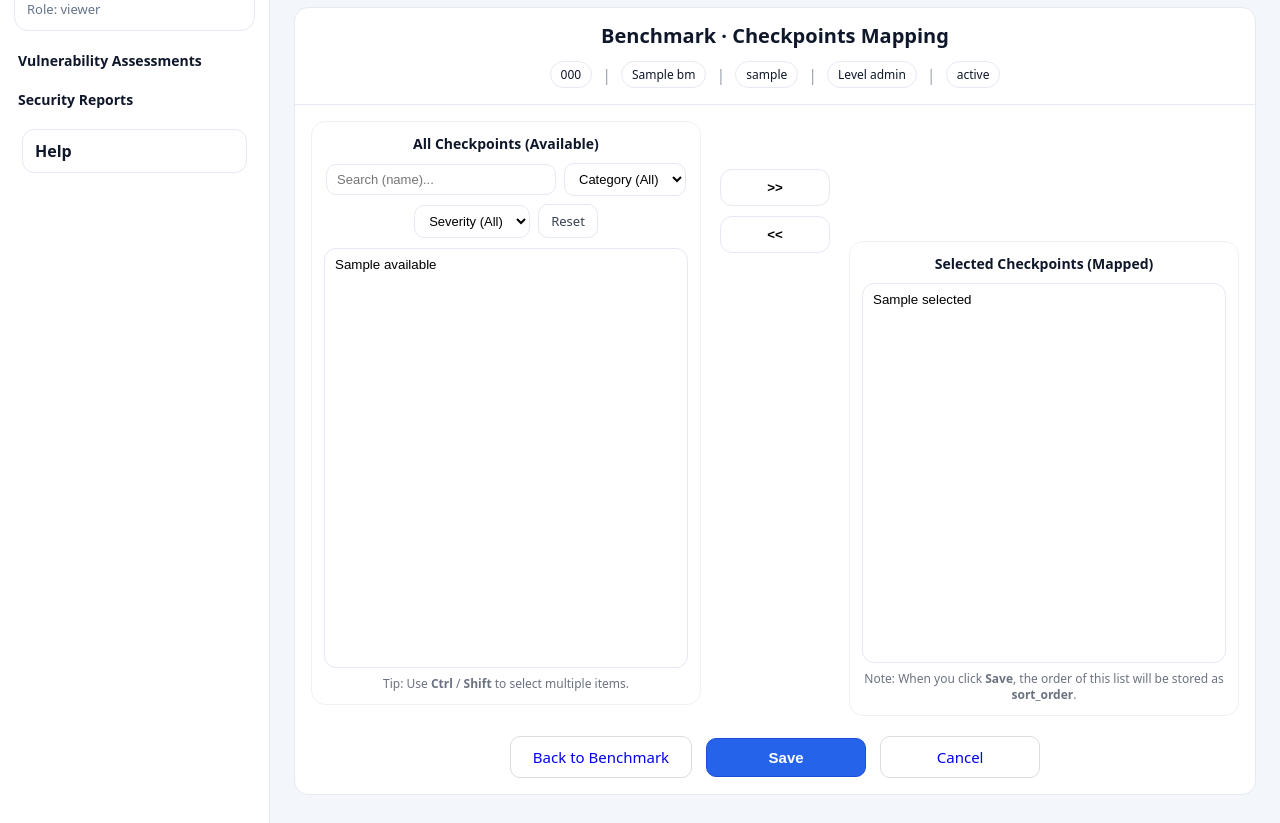
After one commit to yusufanilakduygu/DBVULSCAN, a Flask app: template templates/benchmarks/checkpoints_map.html in a window 1280 px wide. The commit adds this page. Shown: the part 78-901 px from the top of the page. Run offline with Flask 3, Linux system fonts and the light colour scheme; the template is opened without the code that fills it: most values are stand-ins (such as "Sample title", 1, 10 or a date in 2020).

Commit message:
29-12-2025 Benchmark Chekpoint  ekleme

```diff
--- /dev/null
+++ b/templates/benchmarks/checkpoints_map.html
@@ -0,0 +1,320 @@
+{% extends "layout.html" %}
+{% block title %}Benchmark Checkpoints · DB Vulnerability Scan{% endblock %}
+
+{% block content %}
+<style>
+  /* Namespace everything to avoid colliding with layout.html classes */
+  .bcm-wrap{
+    background:#fff;
+    border:1px solid #e5e9f2;
+    border-radius:14px;
+    max-width:1150px;
+    margin:auto;
+    width:100%;
+
+    display:flex;
+    flex-direction:column;
+  }
+
+  .bcm-header{
+    width:100%;
+    padding:14px 16px;
+    border-bottom:1px solid #e5e9f2;
+    text-align:center;
+  }
+
+  .bcm-title{
+    font-weight:900;
+    font-size:20px;
+    margin:0 0 10px 0;
+  }
+
+  /* Benchmark info line: NEVER WRAPS */
+  .bcm-info-line{
+    display:flex;
+    justify-content:center;
+    align-items:center;
+    gap:10px;
+    flex-wrap:nowrap;
+    white-space:nowrap;
+    overflow-x:auto;
+    -webkit-overflow-scrolling:touch;
+    padding:2px 4px;
+  }
+
+  .bcm-chip{
+    display:inline-block;
+    padding:4px 10px;
+    border:1px solid #e5e9f2;
+    border-radius:999px;
+    background:#fff;
+    font-size:12px;
+  }
+  .bcm-sep{color:#9ca3af;}
+
+  .bcm-content{
+    width:100%;
+    padding:16px;
+  }
+
+  .bcm-grid{
+    display:grid;
+    grid-template-columns:1fr 120px 1fr;
+    gap:14px;
+    align-items:start;
+  }
+
+  .bcm-panel{
+    border:1px solid #eef2f7;
+    border-radius:14px;
+    padding:12px;
+    background:#fff;
+  }
+
+  /* Align Selected panel vertically with Available panel */
+  .bcm-panel-selected{
+    margin-top: 120px;
+  }
+
+  .bcm-panel h4{
+    margin:0 0 10px 0;
+    font-weight:900;
+    font-size:14px;
+    text-align:center;
+  }
+
+  .bcm-filters{
+    display:flex;
+    gap:8px;
+    align-items:center;
+    flex-wrap:wrap;
+    margin-bottom:10px;
+    justify-content:center;
+  }
+
+  .bcm-filters input,
+  .bcm-filters select{
+    border:1px solid #e5e9f2;
+    border-radius:10px;
+    padding:7px 10px;
+    font-size:13px;
+    background:#fff;
+  }
+
+  .bcm-filters input{width:230px;}
+
+  .bcm-link{
+    border:1px solid #e5e9f2;
+    border-radius:10px;
+    padding:7px 12px;
+    font-size:13px;
+    background:#fff;
+    cursor:pointer;
+    text-decoration:none;
+    color:#374151;
+  }
+  .bcm-link:hover{background:#f8fafc;}
+
+  /* LEFT list height (Available) - change here if you want LEFT shorter/taller */
+  .bcm-dual{
+    width:100%;
+    min-height:420px;
+    border:1px solid #e5e9f2;
+    border-radius:12px;
+    padding:8px;
+    background:#fff;
+  }
+
+  /* RIGHT list height (Selected) - change ONLY this to adjust right panel */
+  .bcm-dual-selected{
+    min-height:380px; /* <-- change this value for RIGHT list height */
+  }
+
+  .bcm-mid{
+    display:flex;
+    flex-direction:column;
+    gap:10px;
+    justify-content:center;
+    align-items:center;
+    padding-top:48px;
+  }
+
+  .bcm-move{
+    width:110px;
+    padding:10px 0;
+    border-radius:12px;
+    border:1px solid #e5e9f2;
+    background:#fff;
+    cursor:pointer;
+    font-weight:800;
+  }
+  .bcm-move:hover{background:#f8fafc;}
+
+  .bcm-hint{
+    color:#6b7280;
+    font-size:12px;
+    margin-top:8px;
+    text-align:center;
+    line-height:1.35;
+  }
+
+  .bcm-footer{
+    display:flex;
+    justify-content:center;
+    align-items:center;
+    gap:14px;
+    margin-top:20px;
+  }
+
+  .bcm-btn{
+    padding:10px 22px;
+    border-radius:10px;
+    border:1px solid #dcdcdc;
+    background:#fff;
+    cursor:pointer;
+    font-size:15px;
+    text-decoration:none;
+    text-align:center;
+    min-width:160px;
+  }
+
+  .bcm-primary{
+    background:#2563eb;
+    color:white;
+    border-color:#1d4ed8;
+    font-weight:800;
+  }
+  .bcm-primary:hover{background:#1d4ed8;}
+
+  @media (max-width:980px){
+    .bcm-grid{grid-template-columns:1fr;}
+    .bcm-mid{flex-direction:row;padding-top:0;}
+    .bcm-dual{min-height:260px;}
+    .bcm-dual-selected{min-height:260px;} /* mobile: keep consistent */
+    .bcm-footer{flex-wrap:wrap;}
+    .bcm-panel-selected{ margin-top: 0; } /* mobile: no offset */
+  }
+</style>
+
+<div class="bcm-wrap">
+
+  <!-- TOP: title + benchmark info -->
+  <div class="bcm-header">
+    <div class="bcm-title">Benchmark · Checkpoints Mapping</div>
+
+    <div class="bcm-info-line">
+      <span class="bcm-chip">{{ bm.code }}</span>
+      <span class="bcm-sep">|</span>
+      <span class="bcm-chip">{{ bm.name }}</span>
+      <span class="bcm-sep">|</span>
+      <span class="bcm-chip">{{ (bm.db_type or '')|lower }}</span>
+      <span class="bcm-sep">|</span>
+      <span class="bcm-chip">Level {{ bm.level }}</span>
+      <span class="bcm-sep">|</span>
+      <span class="bcm-chip">{{ bm.status }}</span>
+    </div>
+  </div>
+
+  <!-- BELOW: selection UI -->
+  <div class="bcm-content">
+
+    <!-- filter form -->
+    <form id="filterForm" method="get"
+          action="{{ url_for('benchmarks.edit_benchmark_checkpoints', benchmark_id=bm.benchmark_id) }}"></form>
+
+    <!-- save form -->
+    <form id="saveForm" method="post">
+
+      <div class="bcm-grid">
+
+        <!-- AVAILABLE -->
+        <div class="bcm-panel">
+          <h4>All Checkpoints (Available)</h4>
+
+          <div class="bcm-filters">
+            <input form="filterForm"
+                   type="text"
+                   name="q"
+                   placeholder="Search (name)..."
+                   value="{{ search or '' }}">
+
+            <select form="filterForm" name="category"
+                    onchange="document.getElementById('filterForm').submit()">
+              <option value="">Category (All)</option>
+              {% for cat in ['AUTH','PRIV','CONFIG','PATCH','AUDIT','ENCRYPT','ACCOUNT','OTHER'] %}
+                <option value="{{ cat }}" {% if f_category==cat %}selected{% endif %}>{{ cat }}</option>
+              {% endfor %}
+            </select>
+
+            <select form="filterForm" name="severity"
+                    onchange="document.getElementById('filterForm').submit()">
+              <option value="">Severity (All)</option>
+              {% for sev in ['info','caution','minor','major','critical'] %}
+                <option value="{{ sev }}" {% if f_severity==sev %}selected{% endif %}>{{ sev }}</option>
+              {% endfor %}
+            </select>
+
+            <a class="bcm-link"
+               href="{{ url_for('benchmarks.edit_benchmark_checkpoints',
+                                benchmark_id=bm.benchmark_id, reset=1) }}">Reset</a>
+          </div>
+
+          <select id="available" class="bcm-dual" multiple>
+            {% for c in available %}
+              <option value="{{ c.Id }}">{{ c.Name }}</option>
+            {% endfor %}
+          </select>
+
+          <div class="bcm-hint">Tip: Use <b>Ctrl</b> / <b>Shift</b> to select multiple items.</div>
+        </div>
+
+        <!-- MOVE -->
+        <div class="bcm-mid">
+          <button type="button" class="bcm-move" onclick="moveSelected('available','selected')">&gt;&gt;</button>
+          <button type="button" class="bcm-move" onclick="moveSelected('selected','available')">&lt;&lt;</button>
+        </div>
+
+        <!-- SELECTED -->
+        <div class="bcm-panel bcm-panel-selected">
+          <h4>Selected Checkpoints (Mapped)</h4>
+
+          <select id="selected" name="selected_ids" class="bcm-dual bcm-dual-selected" multiple>
+            {% for c in selected %}
+              <option value="{{ c.Id }}">{{ c.Name }}</option>
+            {% endfor %}
+          </select>
+
+          <div class="bcm-hint">
+            Note: When you click <b>Save</b>, the order of this list will be stored as <b>sort_order</b>.
+          </div>
+        </div>
+
+      </div>
+
+      <div class="bcm-footer">
+        <a class="bcm-btn" href="{{ url_for('benchmarks.edit_benchmark', benchmark_id=bm.benchmark_id) }}">Back to Benchmark</a>
+        <button type="submit" class="bcm-btn bcm-primary">Save</button>
+        <a class="bcm-btn" href="{{ url_for('benchmarks.edit_benchmark', benchmark_id=bm.benchmark_id) }}">Cancel</a>
+      </div>
+
+    </form>
+  </div>
+</div>
+
+<script>
+  function moveSelected(fromId, toId){
+    const from = document.getElementById(fromId);
+    const to = document.getElementById(toId);
+    const moving = Array.from(from.options).filter(o => o.selected);
+    moving.forEach(opt => {
+      opt.selected = false;
+      to.add(opt);
+    });
+  }
+
+  document.getElementById('saveForm').addEventListener('submit', function(){
+    Array.from(document.getElementById('selected').options)
+         .forEach(o => o.selected = true);
+  });
+</script>
+{% endblock %}
--- a/templates/benchmarks/form.html
+++ b/templates/benchmarks/form.html
@@ -79,7 +79,7 @@ textarea{min-height:90px;}
 
     {% if not is_new %}
       <div style="margin-top:18px; display:flex; justify-content:center;">
-        <a href="{{ url_for('benchmarks.add_checkpoints_placeholder', benchmark_id=bm.benchmark_id) }}" class="btn-std">Add Checkpoints</a>
+        <a href="{{ url_for('benchmarks.edit_benchmark_checkpoints', benchmark_id=bm.benchmark_id) }}" class="btn-std">Add Checkpoints</a>
       </div>
     {% endif %}
 
--- a/templates/benchmarks/list.html
+++ b/templates/benchmarks/list.html
@@ -112,7 +112,7 @@
           <td><span class="badge">{{ b.status }}</span></td>
           <td><span class="badge">{{ b.updated_at }}</span></td>
           <td class="actions">
-            <a href="{{ url_for('benchmarks.add_checkpoints_placeholder', benchmark_id=b.benchmark_id) }}">Add Checkpoints</a>
+            <a href="{{ url_for('benchmarks.edit_benchmark_checkpoints', benchmark_id=b.benchmark_id) }}">Add Checkpoints</a>
             <form action="{{ url_for('benchmarks.delete_benchmark', benchmark_id=b.benchmark_id) }}" method="post" style="display:inline" onsubmit="return confirm('Delete {{ b.name }}?');">
               <button class="danger" type="submit">Delete</button>
             </form>
```
Also changed, not shown: benchmarks/routes.py (+153 -5 lines).
